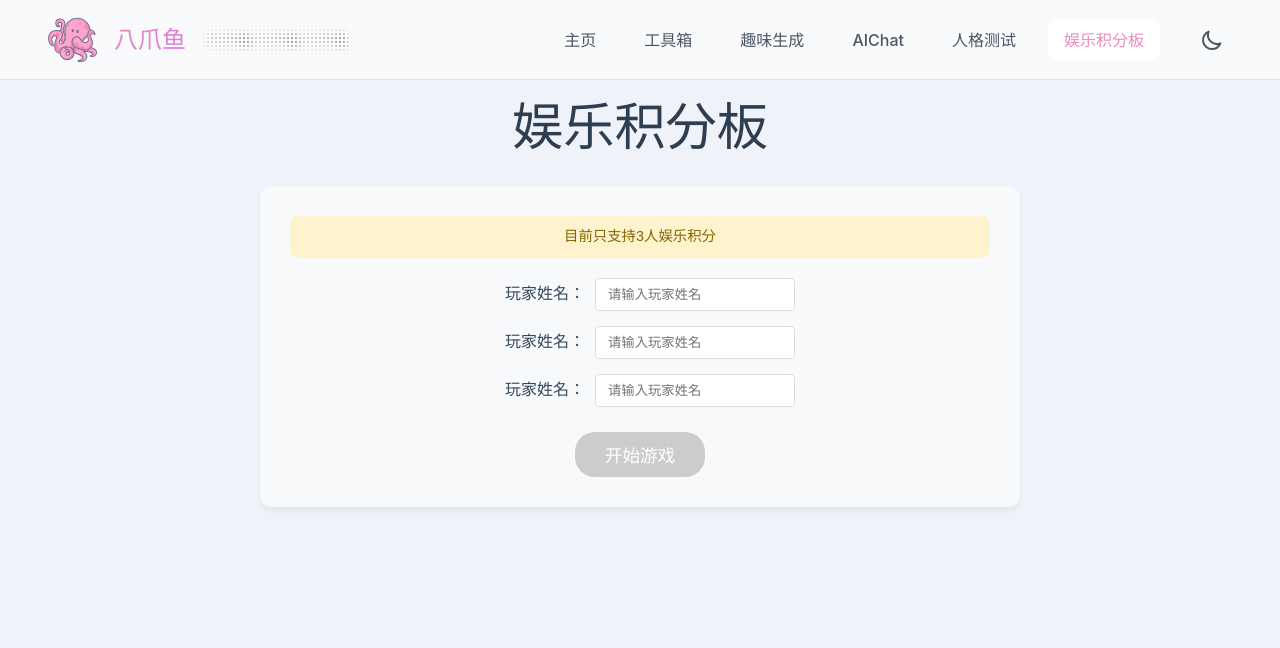
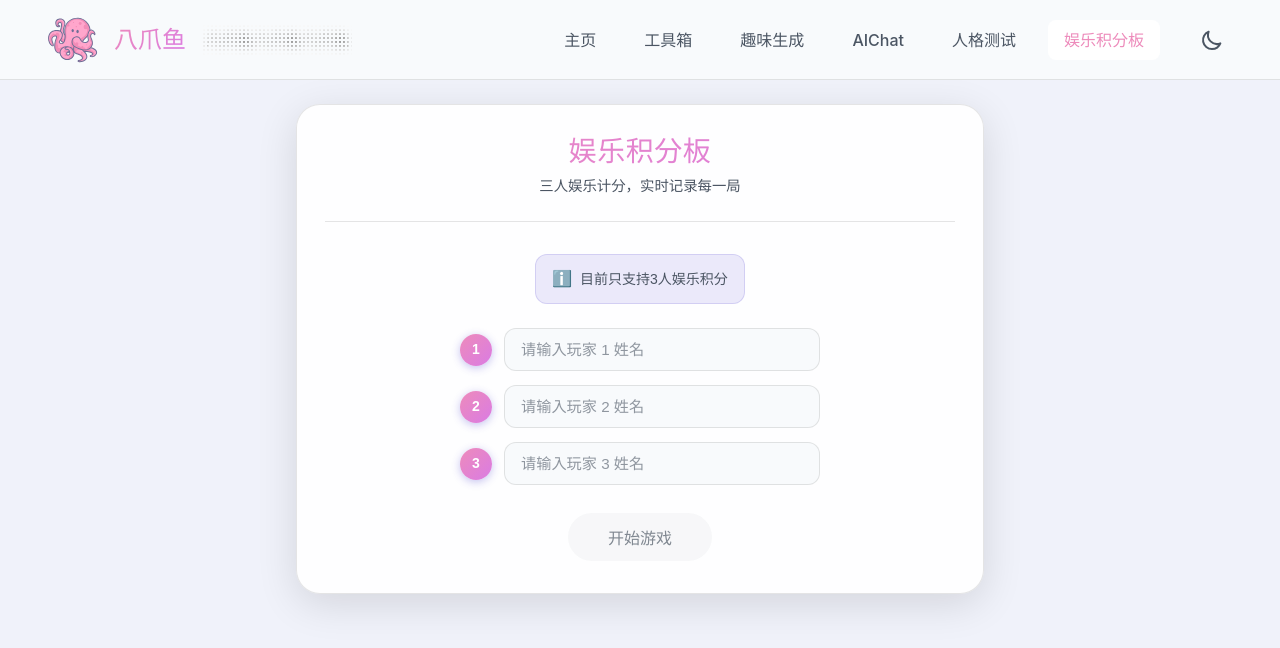
Before and after one commit to cuipengxin333/cpxbuild, a Vue app in the folder cpxself/: page /points in a window 1280 px wide. Shown: the top 648 px of the page. Built offline with nearby package versions, Linux system fonts and the light colour scheme.

Commit message:
feat: 样式优化

```diff
--- a/cpxself/src/views/Points/index.vue
+++ b/cpxself/src/views/Points/index.vue
@@ -1,22 +1,37 @@
 <template>
-  <div class="points-container">
-    <h1>娱乐积分板</h1>
+  <div class="points-page">
+    <div class="points-card">
+      <header class="page-header">
+        <h1 class="page-title">娱乐积分板</h1>
+        <p class="page-subtitle">三人娱乐计分，实时记录每一局</p>
+      </header>
 
       <!-- 准备阶段：输入姓名 -->
       <div v-if="!isGameStarted" class="setup-section">
-      <div class="tip-banner">{{ TIPS }}</div>
+        <div class="tip-banner">
+          <span class="tip-icon">ℹ️</span>
+          <span>{{ TIPS }}</span>
+        </div>
         <div class="input-group">
-        <div v-for="(name, index) in tempNames" :key="index" class="input-item">
-          <label>玩家姓名：</label>
+          <div
+            v-for="(name, index) in tempNames"
+            :key="index"
+            class="input-item"
+          >
+            <span class="player-badge">{{ index + 1 }}</span>
             <input
               v-model="tempNames[index]"
-            :placeholder="`请输入玩家姓名${name}`"
+              :placeholder="`请输入玩家 ${index + 1} 姓名`"
               type="text"
               @keyup.enter="startGame"
             />
           </div>
         </div>
-      <button class="start-btn" :disabled="!isReadyToStart" @click="startGame">
+        <button
+          class="start-btn"
+          :disabled="!isReadyToStart"
+          @click="startGame"
+        >
           开始游戏
         </button>
       </div>
@@ -33,8 +48,13 @@
         </div>
 
         <div class="action-footer">
-        <button class="reset-btn" @click="confirmAction('reset')">重新开始</button>
-        <button class="clear-btn" @click="confirmAction('clear')">清空分数</button>
+          <button class="action-btn reset-btn" @click="confirmAction('reset')">
+            重新开始
+          </button>
+          <button class="action-btn clear-btn" @click="confirmAction('clear')">
+            清空分数
+          </button>
+        </div>
       </div>
     </div>
 
@@ -49,292 +69,411 @@
 </template>
 
 <script setup lang="ts">
-import { ref, computed, reactive } from 'vue'
-import type { Player, RuleKey } from './types'
-import { TIPS } from './constants'
-import PlayerCard from './PlayerCard.vue'
-import CustomModal from './CustomModal.vue'
+import { ref, computed, reactive } from "vue";
+import type { Player, RuleKey } from "./types";
+import { TIPS } from "./constants";
+import PlayerCard from "./PlayerCard.vue";
+import CustomModal from "./CustomModal.vue";
 
-const isGameStarted = ref(false)
-const tempNames = ref(['', '', ''])
+const isGameStarted = ref(false);
+const tempNames = ref(["", "", ""]);
 const players = ref<Player[]>([
-  { name: '', score: 0, isLead: false },
-  { name: '', score: 0, isLead: false },
-  { name: '', score: 0, isLead: false }
-])
+  { name: "", score: 0, isLead: false },
+  { name: "", score: 0, isLead: false },
+  { name: "", score: 0, isLead: false },
+]);
 
 // 弹窗状态
 const modal = reactive({
   show: false,
-  message: '',
-  onConfirm: () => { }
-})
+  message: "",
+  onConfirm: () => {},
+});
 
 const showConfirm = (message: string, onConfirm: () => void) => {
-  modal.message = message
-  modal.onConfirm = onConfirm
-  modal.show = true
-}
+  modal.message = message;
+  modal.onConfirm = onConfirm;
+  modal.show = true;
+};
 
 const closeModal = () => {
-  modal.show = false
-}
+  modal.show = false;
+};
 
 const handleModalConfirm = () => {
-  modal.onConfirm()
-  closeModal()
-}
+  modal.onConfirm();
+  closeModal();
+};
 
 const isReadyToStart = computed(() => {
-  return tempNames.value.every(name => name.trim() !== '')
-})
+  return tempNames.value.every((name) => name.trim() !== "");
+});
 
 const startGame = () => {
-  if (!isReadyToStart.value) return
+  if (!isReadyToStart.value) return;
 
   players.value = tempNames.value.map((name, index) => ({
     name: name.trim(),
     score: 0,
-    isLead: index === 0
-  }))
-  isGameStarted.value = true
-}
+    isLead: index === 0,
+  }));
+  isGameStarted.value = true;
+};
 
 const applyRule = (index: number, rule: string) => {
-  const selfIdx = index
-  const nextIdx = (index + 1) % 3
-  const prevIdx = (index + 2) % 3
+  const selfIdx = index;
+  const nextIdx = (index + 1) % 3;
+  const prevIdx = (index + 2) % 3;
 
-  const self = players.value[selfIdx]
-  const next = players.value[nextIdx]
-  const prev = players.value[prevIdx]
+  const self = players.value[selfIdx];
+  const next = players.value[nextIdx];
+  const prev = players.value[prevIdx];
 
-  let confirmMsg = ''
-  let action = () => { }
-  let shouldReorder = false
-  let newLeadIdx = -1
+  let confirmMsg = "";
+  let action = () => {};
+  let shouldReorder = false;
+  let newLeadIdx = -1;
 
   switch (rule as RuleKey) {
-    case 'foul':
-      confirmMsg = `是否给 ${self.name} -1分，给 ${prev.name} +1分？`
+    case "foul":
+      confirmMsg = `是否给 ${self.name} -1分，给 ${prev.name} +1分？`;
       action = () => {
-        players.value[selfIdx].score -= 1
-        players.value[prevIdx].score += 1
-      }
-      break
-    case 'give':
-      confirmMsg = `是否给 ${self.name} +1分，给 ${prev.name} -1分？`
+        players.value[selfIdx].score -= 1;
+        players.value[prevIdx].score += 1;
+      };
+      break;
+    case "give":
+      confirmMsg = `是否给 ${self.name} +1分，给 ${prev.name} -1分？`;
       action = () => {
-        players.value[selfIdx].score += 1
-        players.value[prevIdx].score -= 1
-      }
-      break
-    case 'normal':
-      confirmMsg = `是否给 ${self.name} +4分，给 ${prev.name} -4分？(触发换位)`
+        players.value[selfIdx].score += 1;
+        players.value[prevIdx].score -= 1;
+      };
+      break;
+    case "normal":
+      confirmMsg = `是否给 ${self.name} +4分，给 ${prev.name} -4分？(触发换位)`;
       action = () => {
-        players.value[selfIdx].score += 4
-        players.value[prevIdx].score -= 4
-      }
-      shouldReorder = true
-      newLeadIdx = selfIdx
-      break
-    case 'double_down':
-      confirmMsg = `是否给 ${self.name} -4分，给 ${prev.name} +4分？(触发换位)`
+        players.value[selfIdx].score += 4;
+        players.value[prevIdx].score -= 4;
+      };
+      shouldReorder = true;
+      newLeadIdx = selfIdx;
+      break;
+    case "double_down":
+      confirmMsg = `是否给 ${self.name} -4分，给 ${prev.name} +4分？(触发换位)`;
       action = () => {
-        players.value[selfIdx].score -= 4
-        players.value[prevIdx].score += 4
-      }
-      shouldReorder = true
-      newLeadIdx = selfIdx
-      break
-    case 'small_gold':
-      confirmMsg = `是否给 ${self.name} +7分，给 ${prev.name} -7分？(触发换位)`
+        players.value[selfIdx].score -= 4;
+        players.value[prevIdx].score += 4;
+      };
+      shouldReorder = true;
+      newLeadIdx = selfIdx;
+      break;
+    case "small_gold":
+      confirmMsg = `是否给 ${self.name} +7分，给 ${prev.name} -7分？(触发换位)`;
       action = () => {
-        players.value[selfIdx].score += 7
-        players.value[prevIdx].score -= 7
-      }
-      shouldReorder = true
-      newLeadIdx = selfIdx
-      break
-    case 'black':
-      confirmMsg = `是否给 ${self.name} -8分，${next.name} +4分，${prev.name} +4分？`
+        players.value[selfIdx].score += 7;
+        players.value[prevIdx].score -= 7;
+      };
+      shouldReorder = true;
+      newLeadIdx = selfIdx;
+      break;
+    case "black":
+      confirmMsg = `是否给 ${self.name} -8分，${next.name} +4分，${prev.name} +4分？`;
       action = () => {
-        players.value[selfIdx].score -= 8
-        players.value[nextIdx].score += 4
-        players.value[prevIdx].score += 4
-      }
-      newLeadIdx = selfIdx
-      break
-    case 'gold9':
-      confirmMsg = `是否给 ${self.name} +8分，${next.name} -4分，${prev.name} -4分？`
+        players.value[selfIdx].score -= 8;
+        players.value[nextIdx].score += 4;
+        players.value[prevIdx].score += 4;
+      };
+      newLeadIdx = selfIdx;
+      break;
+    case "gold9":
+      confirmMsg = `是否给 ${self.name} +8分，${next.name} -4分，${prev.name} -4分？`;
       action = () => {
-        players.value[selfIdx].score += 8
-        players.value[nextIdx].score -= 4
-        players.value[prevIdx].score -= 4
-      }
-      newLeadIdx = selfIdx
-      break
-    case 'big_gold':
-      confirmMsg = `是否给 ${self.name} +20分，${next.name} -10分，${prev.name} -10分？`
+        players.value[selfIdx].score += 8;
+        players.value[nextIdx].score -= 4;
+        players.value[prevIdx].score -= 4;
+      };
+      newLeadIdx = selfIdx;
+      break;
+    case "big_gold":
+      confirmMsg = `是否给 ${self.name} +20分，${next.name} -10分，${prev.name} -10分？`;
       action = () => {
-        players.value[selfIdx].score += 20
-        players.value[nextIdx].score -= 10
-        players.value[prevIdx].score -= 10
-      }
-      newLeadIdx = selfIdx
-      break
+        players.value[selfIdx].score += 20;
+        players.value[nextIdx].score -= 10;
+        players.value[prevIdx].score -= 10;
+      };
+      newLeadIdx = selfIdx;
+      break;
   }
 
   if (confirmMsg) {
     showConfirm(confirmMsg, () => {
-      action()
+      action();
       if (newLeadIdx !== -1) {
         players.value.forEach((p, i) => {
-          p.isLead = i === newLeadIdx
-        })
+          p.isLead = i === newLeadIdx;
+        });
       }
       if (shouldReorder) {
-        const winner = players.value[selfIdx]
-        const upper = players.value[(selfIdx + 2) % 3]
-        const lower = players.value[(selfIdx + 1) % 3]
-        players.value = [winner, upper, lower]
-        players.value.forEach((p, i) => p.isLead = i === 0)
+        const winner = players.value[selfIdx];
+        const upper = players.value[(selfIdx + 2) % 3];
+        const lower = players.value[(selfIdx + 1) % 3];
+        players.value = [winner, upper, lower];
+        players.value.forEach((p, i) => (p.isLead = i === 0));
       }
-    })
+    });
+  }
+};
+
+const confirmAction = (type: "reset" | "clear") => {
+  const msg =
+    type === "reset"
+      ? "确定要重新开始吗？这将清除所有姓名和分数。"
+      : "确定要清空所有分数吗？";
+  showConfirm(msg, () => {
+    if (type === "reset") {
+      isGameStarted.value = false;
+      tempNames.value = ["", "", ""];
+      players.value = [
+        { name: "", score: 0, isLead: false },
+        { name: "", score: 0, isLead: false },
+        { name: "", score: 0, isLead: false },
+      ];
+    } else {
+      players.value.forEach((p) => (p.score = 0));
+    }
+  });
+};
+</script>
+
+<style scoped lang="scss">
+.points-page {
+  max-width: 720px;
+  margin: 0 auto;
+  padding: 1.5rem 1rem 3rem;
+  font-family: "PingFang SC", "Microsoft YaHei", sans-serif;
+}
+
+.points-card {
+  background: var(--card-bg);
+  border: 1px solid var(--border-color);
+  border-radius: 1.5rem;
+  padding: 2rem 1.75rem;
+  box-shadow: 0 10px 40px rgba(0, 0, 0, 0.12);
+  backdrop-filter: blur(20px);
+}
+
+.page-header {
+  text-align: center;
+  margin-bottom: 2rem;
+  padding-bottom: 1.5rem;
+  border-bottom: 1px solid var(--border-color);
+}
+
+.page-title {
+  font-size: 1.75rem;
+  font-weight: 800;
+  background: linear-gradient(
+    135deg,
+    var(--primary-color),
+    var(--accent-color)
+  );
+  -webkit-background-clip: text;
+  background-clip: text;
+  -webkit-text-fill-color: transparent;
+  margin-bottom: 0.5rem;
+  letter-spacing: 0.02em;
+}
+
+.page-subtitle {
+  font-size: 0.9rem;
+  color: var(--text-secondary);
+  margin: 0;
+}
+
+.tip-banner {
+  display: flex;
+  align-items: center;
+  justify-content: center;
+  gap: 0.5rem;
+  background: rgba(var(--primary-color-rgb), 0.1);
+  color: var(--text-secondary);
+  padding: 0.75rem 1rem;
+  border-radius: 0.75rem;
+  margin-bottom: 1.5rem;
+  font-size: 0.875rem;
+  border: 1px solid rgba(var(--primary-color-rgb), 0.15);
+
+  .tip-icon {
+    flex-shrink: 0;
+    font-size: 1rem;
   }
 }
 
-const confirmAction = (type: 'reset' | 'clear') => {
-  const msg = type === 'reset' ? '确定要重新开始吗？这将清除所有姓名和分数。' : '确定要清空所有分数吗？'
-  showConfirm(msg, () => {
-    if (type === 'reset') {
-      isGameStarted.value = false
-      tempNames.value = ['', '', '']
-      players.value = [
-        { name: '', score: 0, isLead: false },
-        { name: '', score: 0, isLead: false },
-        { name: '', score: 0, isLead: false }
-      ]
-    } else {
-      players.value.forEach(p => p.score = 0)
-    }
-  })
-}
-</script>
-
-<style scoped lang="scss">
-.points-container {
-  max-width: 800px;
-  margin: 0 auto;
-  padding: 20px;
-  text-align: center;
-  font-family: 'PingFang SC', 'Microsoft YaHei', sans-serif;
-}
-
-h1 {
-  color: #2c3e50;
-  margin-bottom: 30px;
-}
-
-.tip-banner {
-  background-color: #fff3cd;
-  color: #856404;
-  padding: 10px;
-  border-radius: 8px;
-  margin-bottom: 20px;
-  font-size: 0.9rem;
-}
-
 .setup-section {
-  background: #f8f9fa;
-  padding: 30px;
-  border-radius: 12px;
-  box-shadow: 0 4px 6px rgba(0, 0, 0, 0.05);
+  display: flex;
+  flex-direction: column;
+  align-items: center;
 }
 
 .input-group {
   display: flex;
   flex-direction: column;
-  gap: 15px;
-  margin-bottom: 25px;
+  gap: 0.875rem;
+  width: 100%;
+  max-width: 360px;
+  margin-bottom: 1.75rem;
 }
 
 .input-item {
   display: flex;
   align-items: center;
-  justify-content: center;
-  gap: 10px;
+  gap: 0.75rem;
 }
 
-.input-item label {
-  width: 100px;
-  text-align: right;
-  font-weight: bold;
-  color: #34495e;
+.player-badge {
+  flex-shrink: 0;
+  width: 2rem;
+  height: 2rem;
+  display: flex;
+  align-items: center;
+  justify-content: center;
+  border-radius: 50%;
+  background: linear-gradient(
+    135deg,
+    var(--primary-color),
+    var(--accent-color)
+  );
+  color: white;
+  font-size: 0.875rem;
+  font-weight: 700;
+  box-shadow: 0 2px 8px rgba(var(--primary-color-rgb), 0.3);
 }
 
 .input-item input {
-  padding: 8px 12px;
-  border: 1px solid #ddd;
-  border-radius: 4px;
-  width: 200px;
+  flex: 1;
+  padding: 0.75rem 1rem;
+  border: 1px solid var(--border-color);
+  border-radius: 0.75rem;
+  background: var(--bg-primary);
+  color: var(--text-primary);
+  font-size: 0.95rem;
   outline: none;
+  transition: var(--transition);
+
+  &::placeholder {
+    color: var(--text-secondary);
+    opacity: 0.6;
   }
 
-.input-item input:focus {
-  border-color: #42b983;
+  &:focus {
+    border-color: var(--primary-color);
+    box-shadow: 0 0 0 3px rgba(var(--primary-color-rgb), 0.12);
+  }
 }
 
 .start-btn {
-  background-color: #42b983;
+  background: linear-gradient(
+    135deg,
+    var(--primary-color),
+    var(--accent-color)
+  );
   color: white;
   border: none;
-  padding: 10px 30px;
-  border-radius: 20px;
-  font-size: 1.1rem;
+  padding: 0.75rem 2.5rem;
+  border-radius: 2rem;
+  font-size: 1rem;
+  font-weight: 600;
   cursor: pointer;
-  transition: all 0.3s;
+  transition: var(--transition);
+  box-shadow: 0 4px 16px rgba(var(--primary-color-rgb), 0.35);
+
+  &:hover:not(:disabled) {
+    transform: translateY(-2px);
+    box-shadow: 0 6px 20px rgba(var(--primary-color-rgb), 0.45);
   }
 
-.start-btn:disabled {
-  background-color: #ccc;
+  &:active:not(:disabled) {
+    transform: translateY(0);
+  }
+
+  &:disabled {
+    background: var(--tag-bg);
+    color: var(--tag-text);
     cursor: not-allowed;
+    box-shadow: none;
+    opacity: 0.7;
+  }
+}
+
+.game-section {
+  display: flex;
+  flex-direction: column;
 }
 
 .player-cards {
   display: flex;
   flex-direction: column;
-  gap: 15px;
-  margin-bottom: 30px;
+  gap: 1rem;
+  margin-bottom: 1.5rem;
 }
 
 .action-footer {
-  margin-top: 40px;
   display: flex;
   justify-content: center;
-  gap: 20px;
+  gap: 0.875rem;
+  padding-top: 1.5rem;
+  border-top: 1px solid var(--border-color);
 }
 
-.reset-btn,
-.clear-btn {
-  padding: 8px 20px;
-  border-radius: 4px;
+.action-btn {
+  padding: 0.625rem 1.5rem;
+  border-radius: 0.75rem;
   cursor: pointer;
-  border: none;
-  color: white;
+  border: 1px solid var(--border-color);
+  font-size: 0.9rem;
+  font-weight: 500;
+  transition: var(--transition);
+  background: var(--bg-primary);
+  color: var(--text-secondary);
+
+  &:hover {
+    transform: translateY(-1px);
+    border-color: var(--primary-color);
+    color: var(--primary-color);
+    box-shadow: 0 4px 12px rgba(var(--primary-color-rgb), 0.12);
   }
 
-.reset-btn {
-  background: #2e705c;
+  &:active {
+    transform: translateY(0);
+  }
 }
 
-.clear-btn {
-  background: #295b9c;
+.reset-btn:hover {
+  background: rgba(var(--primary-color-rgb), 0.08);
 }
 
-@media (max-width: 600px) {
-  .player-cards {
+.clear-btn:hover {
+  background: rgba(var(--accent-color-rgb), 0.08);
+  border-color: var(--accent-color);
+  color: var(--accent-color);
+}
+
+@media (max-width: 480px) {
+  .points-card {
+    padding: 1.5rem 1.25rem;
+    border-radius: 1.25rem;
+  }
+
+  .page-title {
+    font-size: 1.5rem;
+  }
+
+  .action-footer {
     flex-direction: column;
+
+    .action-btn {
+      width: 100%;
+    }
   }
 }
 </style>
```
Also changed, not shown: cpxself/src/views/Points/CustomModal.vue (+37 -33 lines), cpxself/src/views/Points/PlayerCard.vue (+52 -28 lines). Lines whose indentation alone changed are shown as unchanged.
